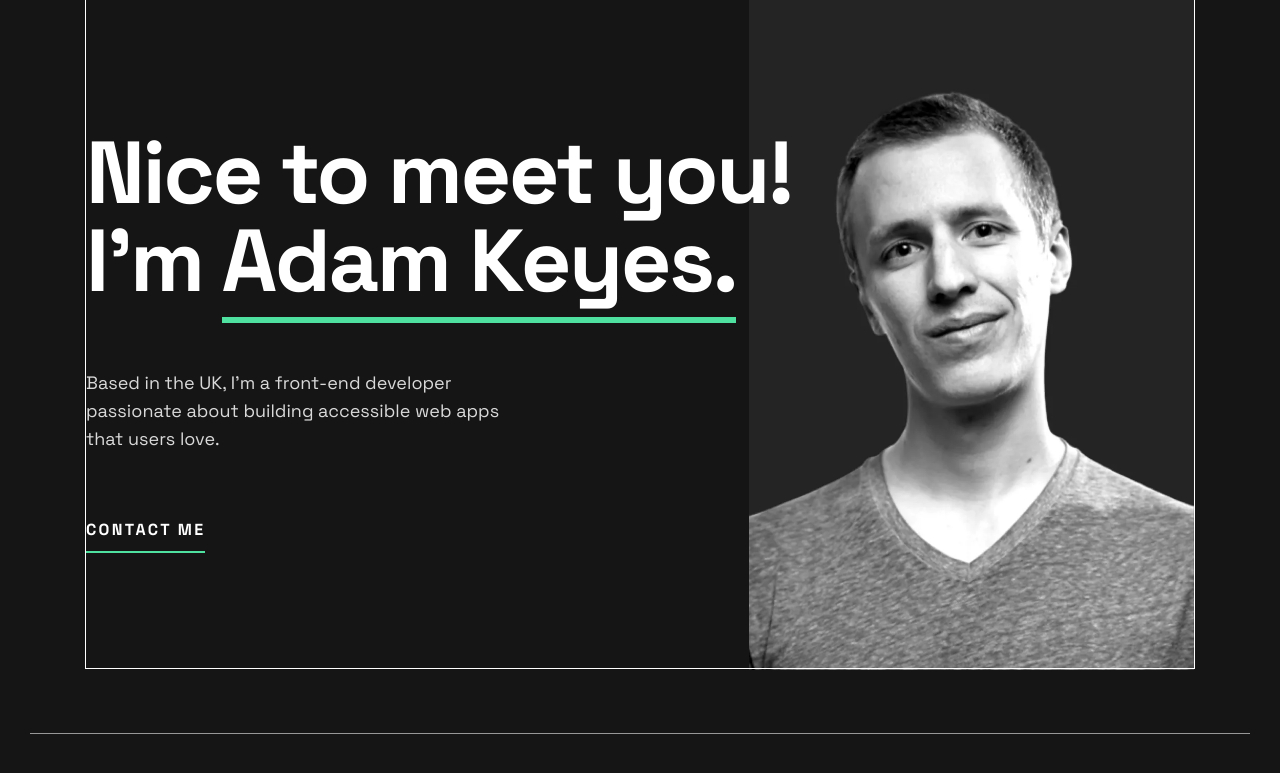
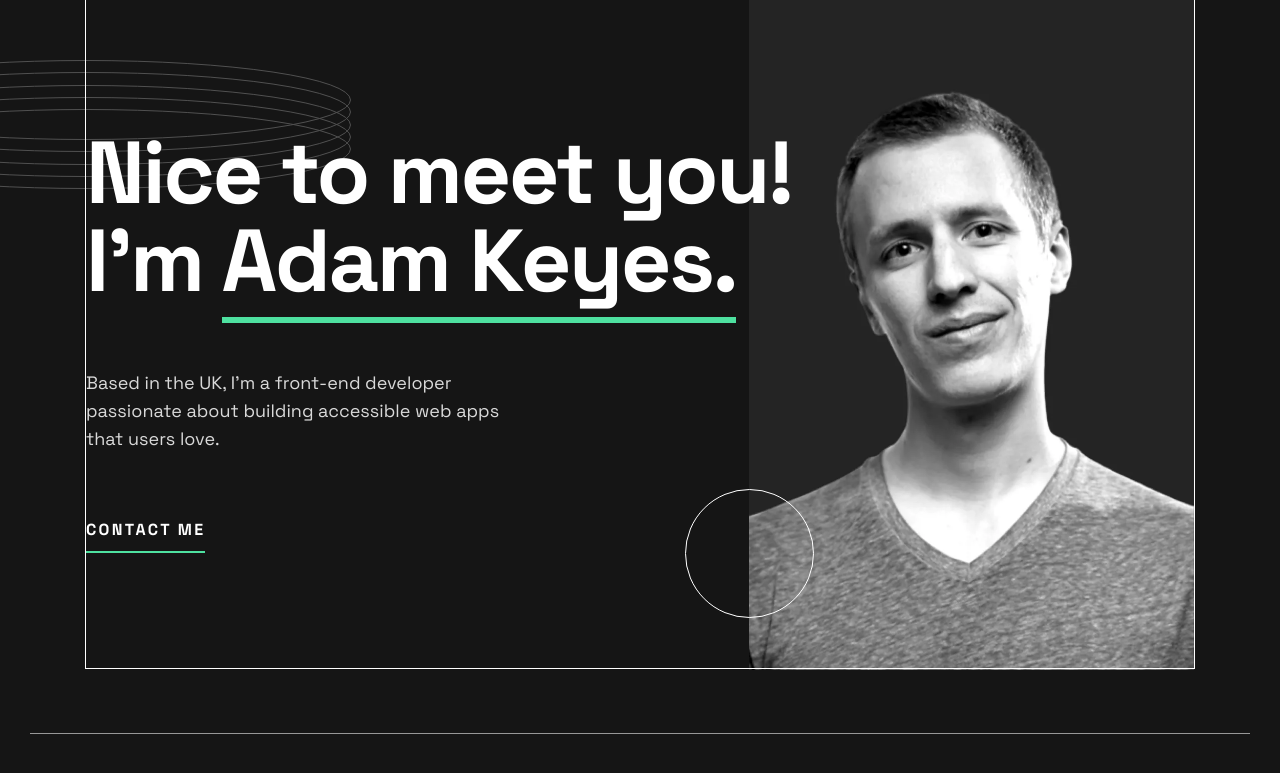
Before and after one commit to norrland90/single-page-developer-portfolio, a plain HTML site: page index.html in a window 1280 px wide. Shown: the part 51-824 px from the top of the page. Drawn offline with Linux system fonts and the light colour scheme.

Commit message:
add rings and circle image to intro section

```diff
--- a/index.html
+++ b/index.html
@@ -79,6 +79,16 @@
             </p>
             <a href="#contact" class="contact-link">Contact Me</a>
           </div>
+          <img
+            src="resources/images/pattern-rings.svg"
+            alt="Image of rings"
+            class="rings-img intro__rings-img"
+          />
+          <img
+            src="resources/images/pattern-circle.svg"
+            alt="Image of circle"
+            class="circle-img intro__circle-img"
+          />
         </div>
       </section>
       <hr class="horizontal-line" />
--- a/resources/css/style.css
+++ b/resources/css/style.css
@@ -75,7 +75,7 @@ body {
 }
 
 header,
-main,
+section,
 footer {
   padding: 0 var(--section-padding);
 }
@@ -105,6 +105,7 @@ footer {
   background-color: var(--clr-horizontal-line);
   border: 0;
   height: 1px;
+  margin: 0 var(--section-padding);
   margin-bottom: 4rem;
 }
 
@@ -149,16 +150,23 @@ footer {
 
 /* INTRO SECTION */
 
+.intro {
+  padding: 0;
+}
+
 .intro__container {
   position: relative;
   display: flex;
   flex-direction: column;
   align-items: center;
+  margin-bottom: 4rem;
+
   border: 1px solid white;
-  margin-bottom: 4rem;
 }
 
 .intro__profile-img {
+  width: 10.9rem;
+  height: 23.9rem;
   margin-bottom: 2rem;
 }
 
@@ -191,14 +199,31 @@ footer {
   color: var(--clr-text-semilight);
 }
 
+.intro__rings-img {
+  position: absolute;
+  top: 130px;
+  left: -265px;
+  z-index: -1;
+}
+
+.intro__circle-img {
+  position: absolute;
+  top: calc(23.9rem - 129px);
+  right: -64.5px;
+  z-index: -1;
+}
+
 @media screen and (min-width: 768px) {
+  .intro {
+    padding-left: var(--section-padding);
+  }
+
   .intro__container {
     flex-direction: row;
     justify-content: space-between;
     align-items: end;
 
     height: 37.5rem;
-    padding-right: 0;
   }
 
   .intro__profile-picture {
@@ -229,9 +254,22 @@ footer {
   .intro__paragraph {
     margin-bottom: 3rem;
   }
+
+  .intro__rings-img {
+    top: 90px;
+  }
+
+  .intro__circle-img {
+    top: auto;
+    bottom: 0;
+  }
 }
 
 @media screen and (min-width: 1150px) {
+  .intro {
+    padding: 0 var(--section-padding);
+  }
+
   .intro__container {
     align-items: center;
     height: 45rem;
@@ -260,4 +298,14 @@ footer {
     max-width: 27.8rem;
     margin-bottom: 4rem;
   }
+
+  .intro__rings-img {
+    top: 110px;
+  }
+
+  .intro__circle-img {
+    top: auto;
+    bottom: 50px;
+    right: calc(27.8rem - 64.5px);
+  }
 }
```
